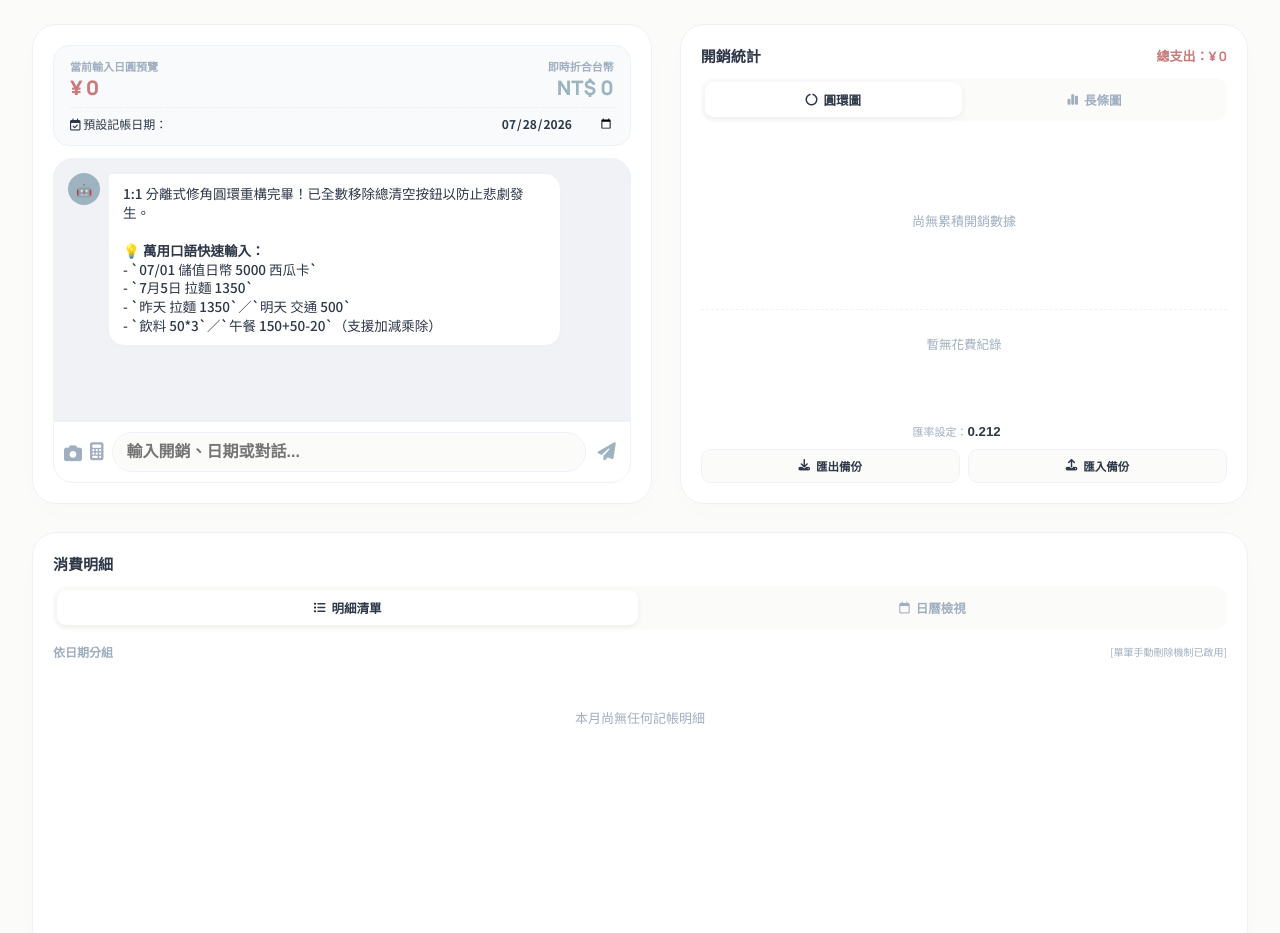
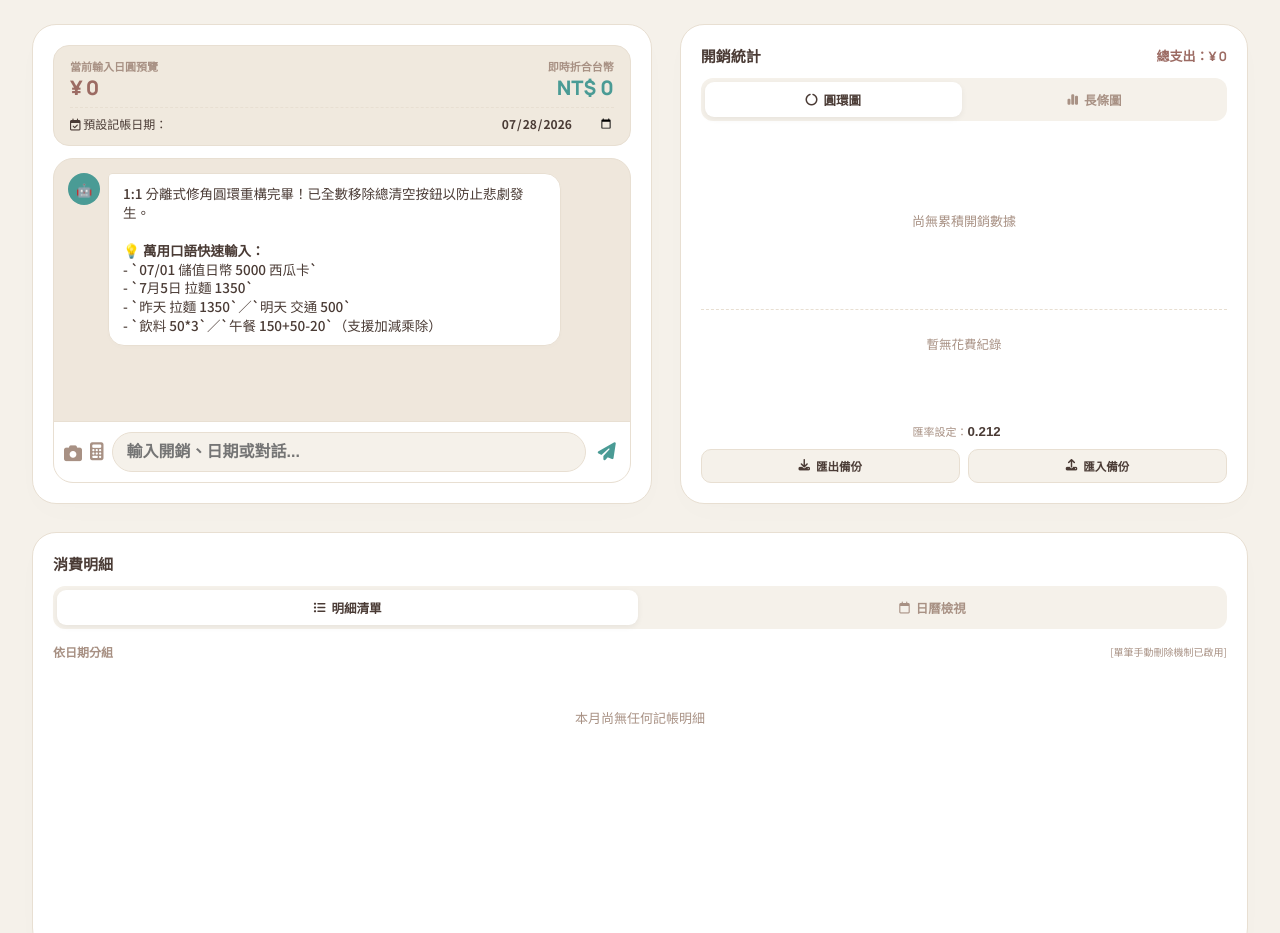
Before and after one commit to bonnie941114/-888, a plain HTML site: page index.html in a window 1280 px wide. Shown: the top 933 px of the page. Drawn offline with Linux system fonts and the light colour scheme.

Commit message:
Refactor color scheme in index.html
Updated color variables and background styles for various elements.

```diff
--- a/index.html
+++ b/index.html
@@ -11,18 +11,18 @@
   * { box-sizing: border-box; margin: 0; padding: 0; }
 
   :root {
-    --bg-page: #FBFBFA;
+    --bg-page: #F5F1EA;
     --surface: #FFFFFF;
-    --text-main: #2D3748;
-    --text-muted: #A0AEC0;
-    --border: #EDF2F7;
-    --primary: #9DB4C0;
-    --expense: #C97A7A;
+    --text-main: #4A3B35;
+    --text-muted: #A89184;
+    --border: #E8DFD2;
+    --primary: #4A9B95;
+    --expense: #9C6B63;
 
-    --line-chat-bg: #F0F2F5;
+    --line-chat-bg: #EFE7DC;
     --bot-bubble: #FFFFFF;
-    --user-bubble: #E3F0E5;
-    --user-text: #3B7A57;
+    --user-bubble: #D9EFEC;
+    --user-text: #2F7A75;
   }
 
   body { font-family: 'Noto Sans TC', sans-serif; color: var(--text-main); background: var(--bg-page); height: 100dvh; display: flex; flex-direction: column; overflow: hidden; }
@@ -51,7 +51,7 @@
   .card-title { font-size: 15px; font-weight: 700; margin-bottom: 12px; display: flex; align-items: center; justify-content: space-between; flex-shrink: 0; }
 
   /* 常駐預覽看板 */
-  .live-status-board { background: #F8FAFC; border-radius: 16px; padding: 12px 16px; border: 1px solid var(--border); margin-bottom: 12px; display: flex; flex-direction: column; gap: 6px; flex-shrink: 0; }
+  .live-status-board { background: #F0E9DE; border-radius: 16px; padding: 12px 16px; border: 1px solid var(--border); margin-bottom: 12px; display: flex; flex-direction: column; gap: 6px; flex-shrink: 0; }
   .live-board-main { display: flex; justify-content: space-between; align-items: center; }
   .live-board-title { font-size: 11px; font-weight: 700; color: var(--text-muted); }
   .live-board-val { font-size: 20px; font-weight: 800; color: var(--expense); }
@@ -113,7 +113,7 @@
   .view-tab-btn i { font-size: 12px; }
   .chart-view-panel { flex: 1; min-height: 0; display: flex; flex-direction: column; overflow-y: auto; }
   .chart-view-panel::-webkit-scrollbar { display: none; }
-  .rank-item { display: flex; flex-direction: column; gap: 8px; padding: 12px 14px; background: #F8FAFC; border-radius: 14px; border: 1px solid var(--border); }
+  .rank-item { display: flex; flex-direction: column; gap: 8px; padding: 12px 14px; background: #F0E9DE; border-radius: 14px; border: 1px solid var(--border); }
   .rank-item-top { display: flex; align-items: baseline; justify-content: space-between; }
   .rank-left { display: flex; align-items: center; gap: 6px; font-size: 13.5px; font-weight: 700; }
   .rank-right { text-align: right; }
@@ -159,7 +159,7 @@
   .calc-btn-grid { display: grid; grid-template-columns: repeat(4, 1fr); gap: 8px; margin-bottom: 12px; }
   .calc-btn { background: var(--bg-page); border: none; border-radius: 12px; padding: 14px 0; font-size: 16px; font-weight: 700; color: var(--text-main); cursor: pointer; font-family: 'Manrope', sans-serif; }
   .calc-btn:active { background: var(--border); }
-  .calc-btn-op { background: #EEF3F5; color: var(--primary); }
+  .calc-btn-op { background: #EFE7DC; color: var(--primary); }
   .calc-btn-equal { background: var(--text-main); color: white; }
   .calc-insert-btn { width: 100%; background: var(--primary); color: white; border: none; border-radius: 14px; padding: 12px; font-size: 13px; font-weight: 700; cursor: pointer; display: flex; align-items: center; justify-content: center; gap: 6px; }
   .calc-insert-btn:active { opacity: 0.85; }
```
